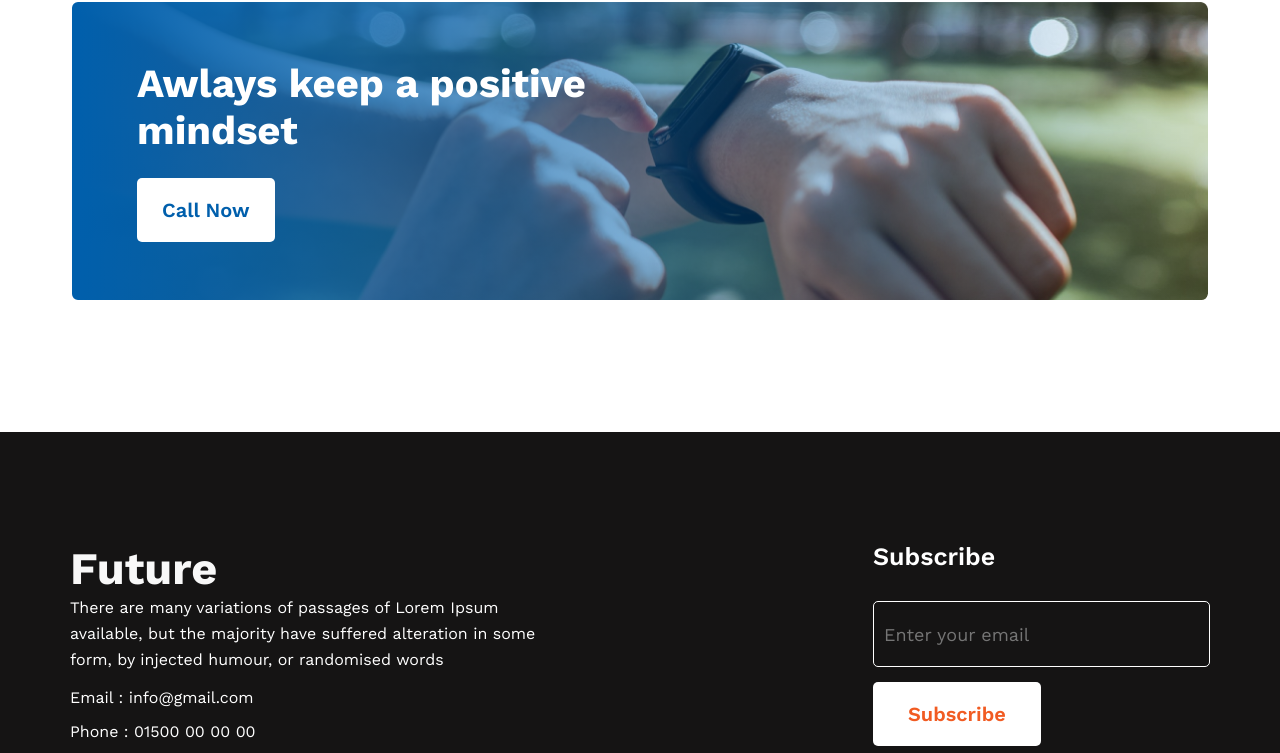
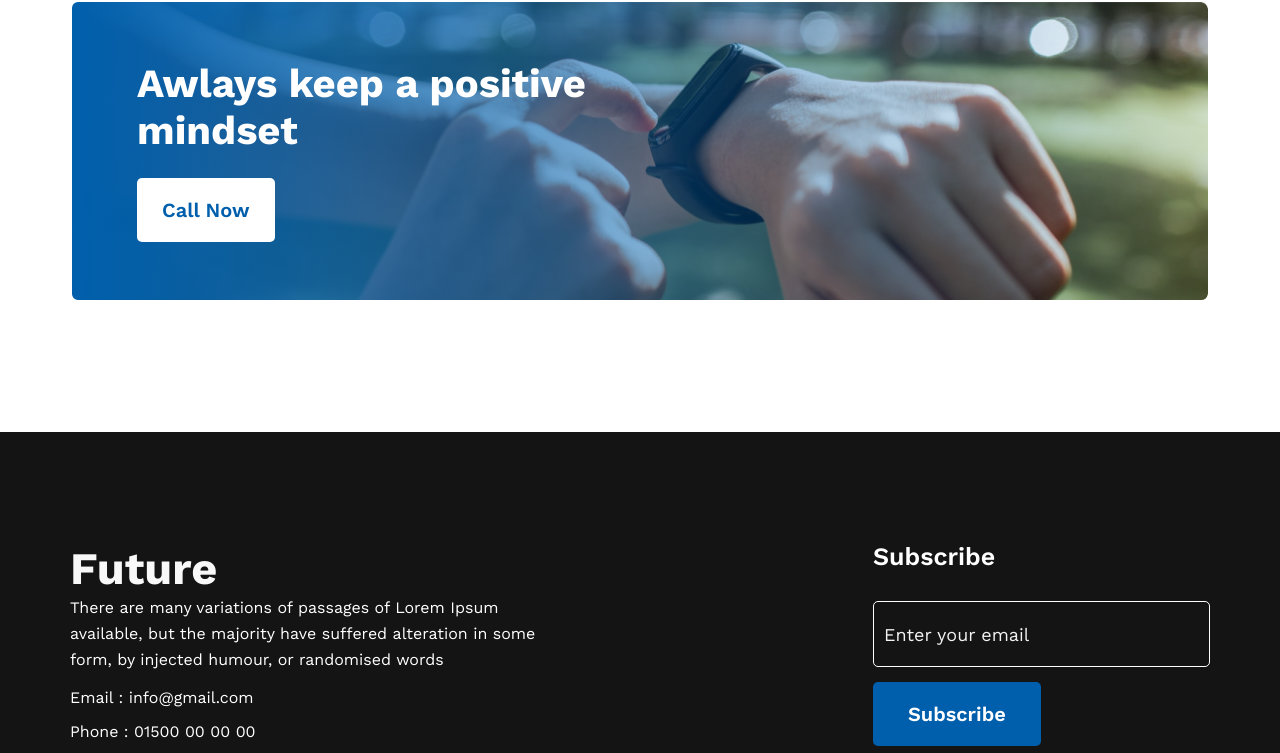
Before and after one commit to Rabbi4579/new-year-new-me, a plain HTML site: page index.html in a window 1280 px wide. Shown: the part 2659-3412 px from the top of the page. Drawn offline with nearby package versions, Linux system fonts and the light colour scheme; a web font is replaced by a local one.

```diff
--- a/css/style.css
+++ b/css/style.css
@@ -252,6 +252,12 @@ main {
 
 .subscribe-btn {
     margin-top: 15px;
-    color: #F15B22;
+    background: #005FAC;
     padding: 20px 35px;
+    color: #FFFFFF;
 }
+
+input::placeholder{
+    color: #F3F3F3;
+
+}
```
